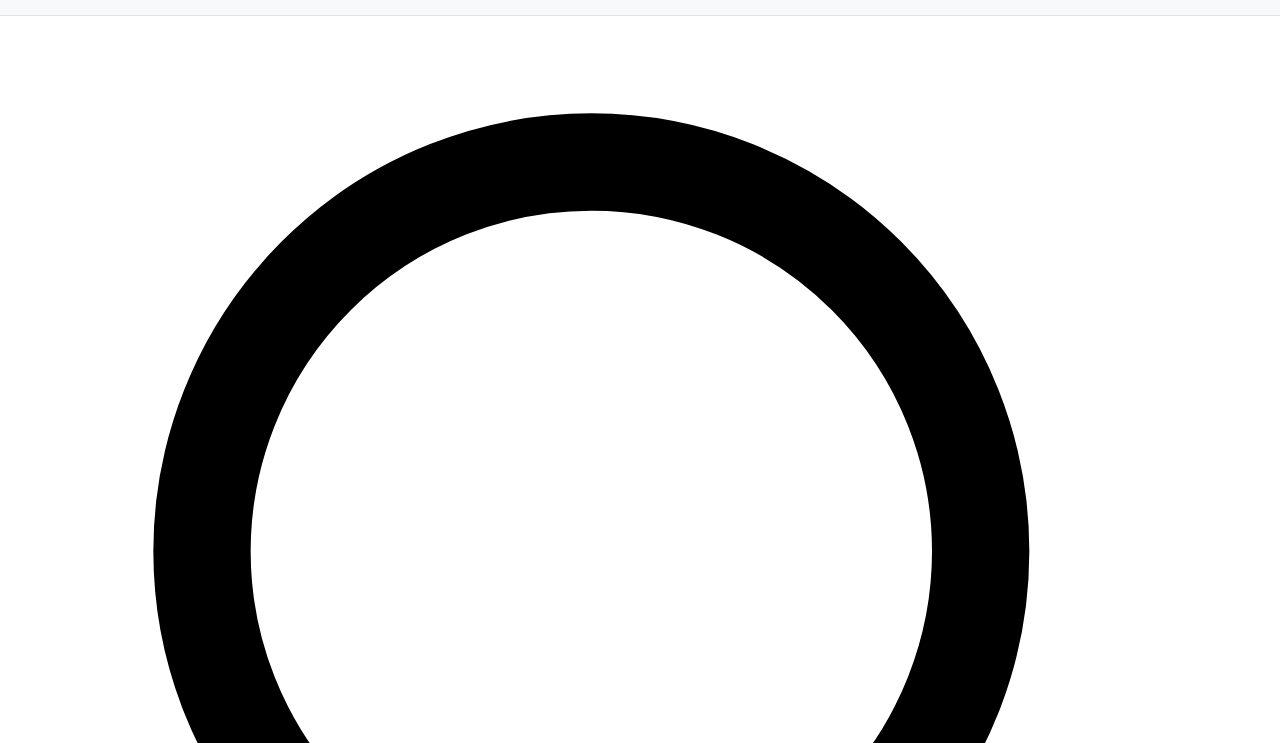
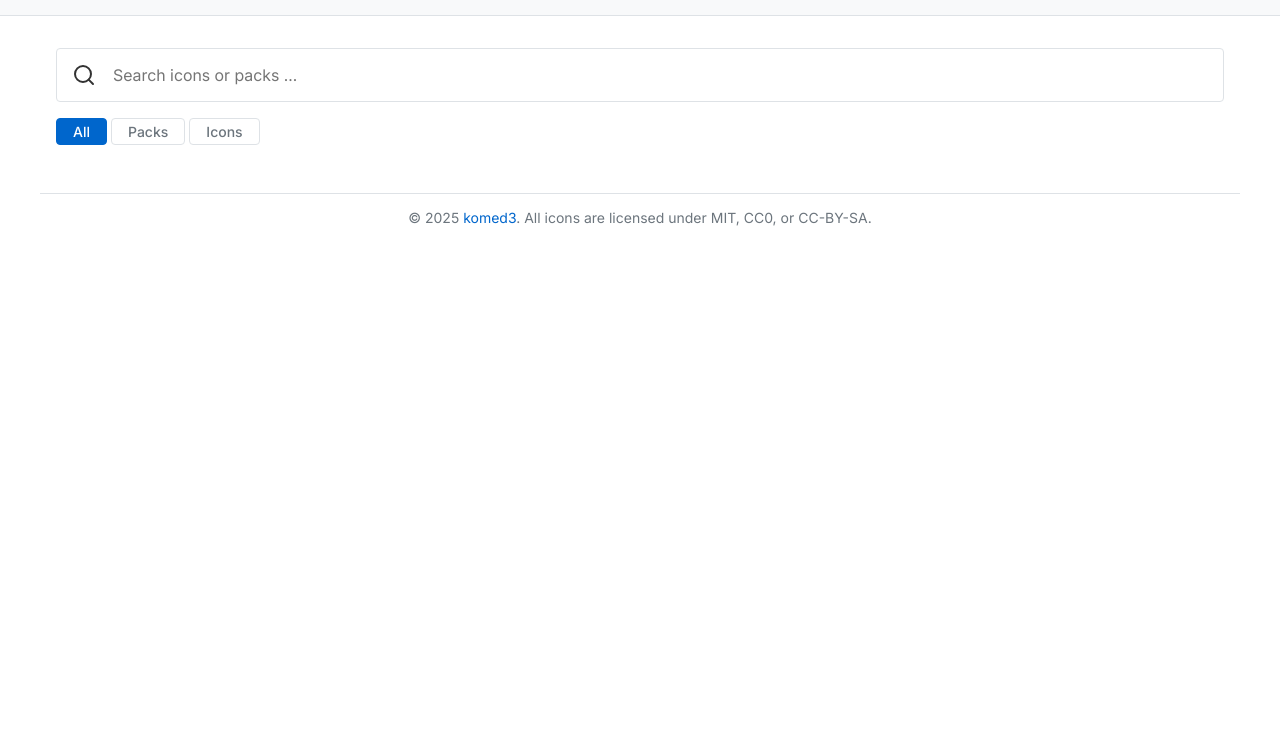
Before and after one commit to komed3/icon-library, a plain HTML site: page index.html in a window 1280 px wide. Shown: the part 57-800 px from the top of the page. Drawn offline with nearby package versions, Linux system fonts and the light colour scheme.

Commit message:
css for search section

```diff
--- a/index.html
+++ b/index.html
@@ -28,7 +28,7 @@
                 <!-- Search Section -->
                 <section class="search-section">
                     <div class="search-input-wrapper">
-                        <img src="static/icons/search.svg" />
+                        <img src="static/icons/search.svg" class="search-icon" />
                         <input type="text" id="search-input" placeholder="Search icons or packs …" autocomplete="off" />
                     </div>
                     <div class="search-filters">
--- a/static/styles.css
+++ b/static/styles.css
@@ -10,6 +10,7 @@
     --text-primary: #212529;
     --text-secondary: #6c757d;
     --text-tertiary: #adb5bd;
+    --text-accent: #ffffff;
     --border-color: #dee2e6;
     --accent-color: #0066cc;
     --accent-hover: #0052a3;
@@ -31,6 +32,8 @@
 
     --transition-fast: 0.15s ease;
     --transition-normal: 0.2s ease;
+
+    --font-sans: 'Inter', sans-serif;
 }
 
 *, *::before, *::after {
@@ -45,7 +48,7 @@ html {
 }
 
 body {
-    font-family: 'Inter', sans-serif;
+    font-family: var( --font-sans );
     line-height: 1.2;
     color: var( --text-primary );
     background: var( --bg-primary );
@@ -66,6 +69,47 @@ a:hover {
     margin: 0 auto;
     max-width: var( --container-max-width );
     padding: 0 var( --spacing-md );
+}
+
+input[type="text"] {
+    width: 100%;
+    padding: var( --spacing-md ) var( --spacing-md );
+    font-family: var( --font-sans );
+    font-size: 16px;
+    color: var( --text-primary );
+    background: var( --bg-primary );
+    border: var( --border-width ) solid var( --border-color );
+    border-radius: var( --border-radius );
+    transition: all var( --transition-fast );
+}
+
+input[type="text"]:focus {
+    border-color: var( --accent-color );
+    box-shadow: 0 0 0 3px rgba( 0, 102, 204, 0.1 );
+    outline: none;
+}
+
+button {
+    padding: var( --spacing-sm ) var( --spacing-md );
+    font-family: var( --font-sans );
+    font-size: 14px;
+    font-weight: 500;
+    color: var( --text-secondary );
+    background: transparent;
+    border: var( --border-width ) solid var( --border-color );
+    border-radius: var( --border-radius );
+    transition: all var( --transition-fast );
+    cursor: pointer;
+}
+
+button:hover {
+    background: var( --bg-tertiary );
+}
+
+button.active {
+    color: var( --text-accent );
+    background: var( --accent-color );
+    border-color: var( --accent-color );
 }
 
 /** Header */
@@ -105,7 +149,7 @@ a:hover {
     height: 36px;
 }
 
-/** footer */
+/** Footer */
 
 .footer {
     margin: var( --spacing-xxl ) 0;
@@ -118,3 +162,41 @@ a:hover {
     color: var( --text-secondary );
     border-top: var( --border-width ) solid var( --border-color );
 }
+
+/** Search Section */
+
+.search-section {
+    display: flex;
+    flex-flow: column nowrap;
+    gap: var( --spacing-md );
+    margin: var( --spacing-xl ) 0;
+}
+
+.search-input-wrapper {
+    position: relative;
+}
+
+.search-icon {
+    position: absolute;
+    top: 50%;
+    left: var( --spacing-md );
+    transform: translateY( -50% );
+    width: 24px;
+    height: 24px;
+    pointer-events: none;
+    opacity: 0.8;
+}
+
+.search-input-wrapper input {
+    padding-left: calc( 2 * var( --spacing-md ) + 24px );
+}
+
+.search-filters {
+    display: flex;
+    flex-flow: row nowrap;
+    gap: var( --spacing-xs );
+}
+
+.search-filters .filter-btn {
+    padding: var( --spacing-xs ) var( --spacing-md );
+}
```
Also changed, not shown: static/styles.min.css.
